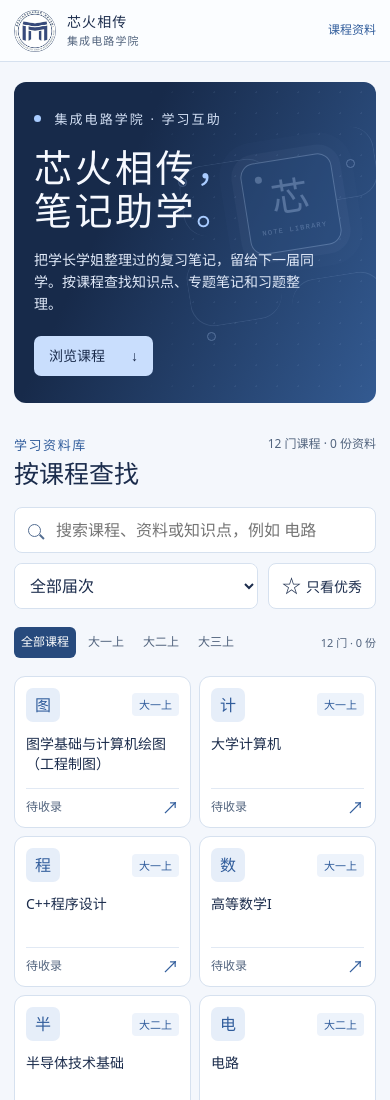
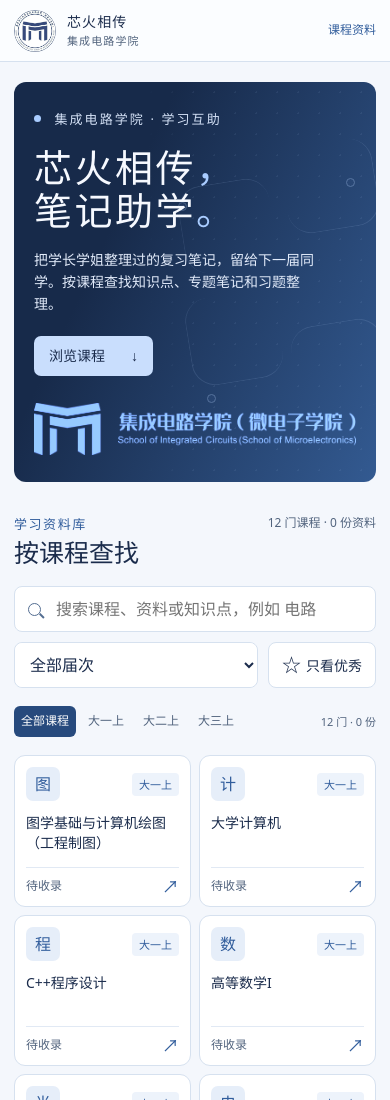
Before and after one commit to jcdl-notes/jcdl-notes.github.io, a plain HTML site: page docs/index.html in a window 390 px wide. Shown: the top 1100 px of the page. Drawn offline with Linux system fonts and the light colour scheme.

Commit message:
将首页插图替换为学院横版标识

```diff
--- a/docs/assets/site.css
+++ b/docs/assets/site.css
@@ -218,43 +218,15 @@ button:focus-visible,a:focus-visible,input:focus-visible,select:focus-visible,te
   mask-image:linear-gradient(to right,transparent,#000 23%)
 }
 
-.chip {
+.hero-brand {
   position: absolute;
   top: 50%;
-  left: 54%;
-  width: 166px;
-  height: 166px;
-  transform:translate(-50%,-50%) rotate(-9deg);
-  border: 1px solid #adc8ef;
-  background: #315484;
-  border-radius: 24px;
-  box-shadow: 0 0 0 9px #b1cdfb20,0 0 0 21px #b1cdfb0f;
-  display: grid;
-  place-items: center;
-  align-content: center;
-  color: #b7d3fc
-}
-
-.chip span {
-  font-size: 65px;
-  line-height: 1.1;
-  font-weight: 800
-}
-
-.chip em {
-  font: 10px ui-monospace,monospace;
-  letter-spacing: .18em;
-  margin-top: 9px
-}
-
-.chip i {
-  position: absolute;
-  top: 13px;
-  left: 13px;
-  width: 7px;
-  height: 7px;
-  border-radius: 50%;
-  background: #b7d3fc
+  right: 5.5%;
+  width: 43%;
+  height: auto;
+  transform: translateY(-50%);
+  mix-blend-mode: screen;
+  filter: brightness(2.6)
 }
 
 .trace {
@@ -728,12 +700,20 @@ dialog::backdrop {
   .hero-content {
     padding: 34px 35px
   }
-  .chip {
-    width: 135px;
-    height: 135px
+}
+
+@media(max-width:760px) {
+  .hero {
+    flex-direction: column;
+    align-items: stretch
   }
-  .chip span {
-    font-size: 53px
+  .hero-brand {
+    position: relative;
+    top: auto;
+    right: auto;
+    width: min(480px,calc(100% - 70px));
+    margin: 0 35px 34px;
+    transform: none
   }
 }
 
@@ -769,18 +749,9 @@ dialog::backdrop {
     width: 65%;
     pointer-events: none
   }
-  .chip {
-    left: 64%;
-    width: 92px;
-    height: 92px;
-    border-radius: 14px;
-    top: 38%
-  }
-  .chip span {
-    font-size: 38px
-  }
-  .chip em {
-    font-size: 7px
+  .hero-brand {
+    width: calc(100% - 40px);
+    margin: 0 20px 27px
   }
   .hero-index,.desktop {
     display: none
--- a/docs/index.html
+++ b/docs/index.html
@@ -6,7 +6,7 @@
   <meta name="description" content="集成电路学院芯火相传学习笔记资料库，按课程查找、预览和下载复习资料。">
   <title>芯火相传 · 学习笔记资料库</title>
   <link rel="icon" href="assets/college-logo.jpg">
-  <link rel="stylesheet" href="assets/site.css?v=blue">
+  <link rel="stylesheet" href="assets/site.css?v=college-brand">
   <script defer src="assets/catalog.js"></script>
   <script defer src="assets/site.js?v=blue"></script>
 </head>
@@ -24,7 +24,8 @@
         <p class="hero-copy">把学长学姐整理过的复习笔记，留给下一届同学。<br class="desktop">按课程查找知识点、专题笔记和习题整理。</p>
         <a class="hero-link" href="#library">浏览课程 <span aria-hidden="true">↓</span></a>
       </div>
-      <div class="hero-art" aria-hidden="true"><div class="trace trace-one"></div><div class="trace trace-two"></div><div class="trace trace-three"></div><div class="trace trace-four"></div><div class="chip"><i></i><span>芯</span><em>NOTE LIBRARY</em></div><div class="node node-one"></div><div class="node node-two"></div><div class="node node-three"></div></div>
+      <div class="hero-art" aria-hidden="true"><div class="trace trace-one"></div><div class="trace trace-two"></div><div class="trace trace-three"></div><div class="trace trace-four"></div><div class="node node-one"></div><div class="node node-two"></div><div class="node node-three"></div></div>
+      <img class="hero-brand" src="assets/college-brand.jpg" alt="集成电路学院（微电子学院）" width="1440" height="233">
       <div class="hero-index" aria-hidden="true">01 / STUDY ARCHIVE</div>
     </section>
     <section id="library" class="library" aria-labelledby="library-title">
```
Also changed, not shown: docs/assets/college-brand.jpg (added).
